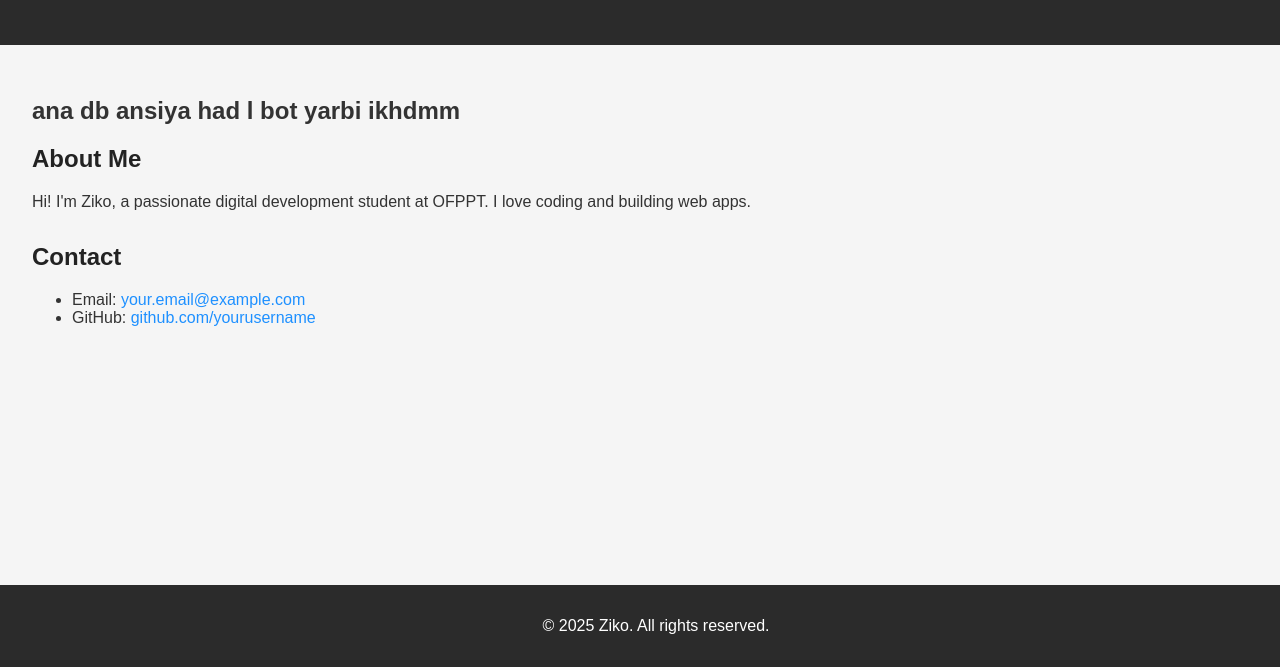
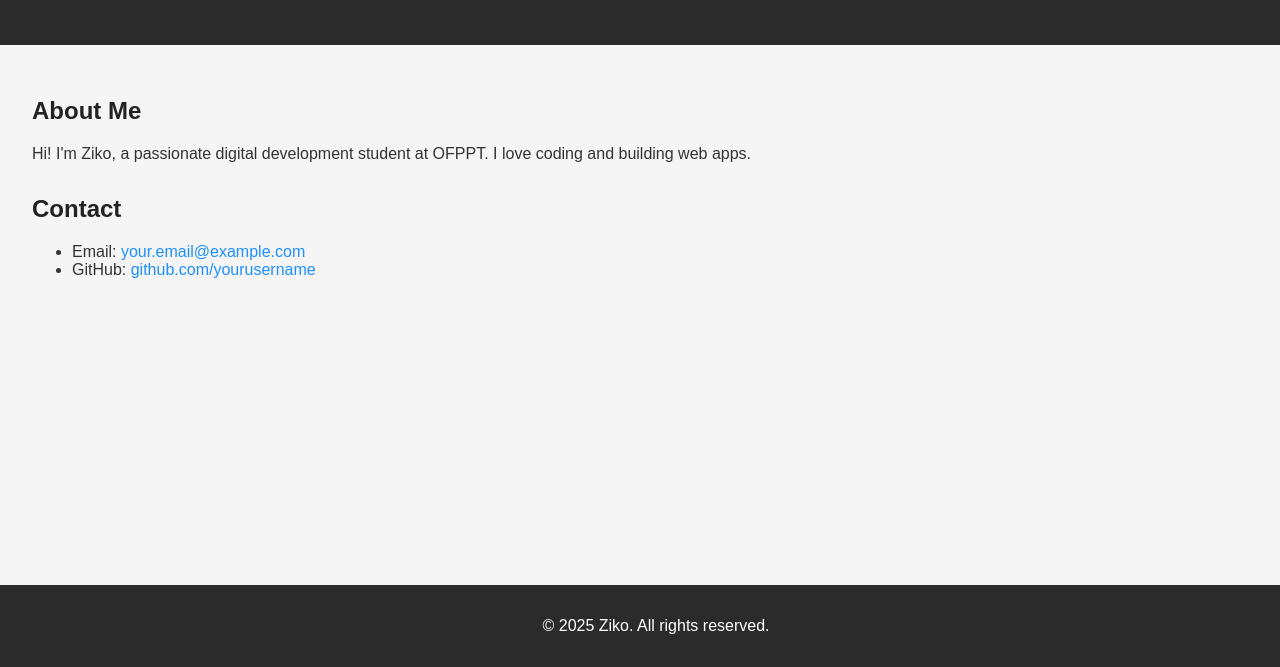
Before and after one commit to zakari-aee/ziko, a plain HTML site: page index.html in a window 1280 px wide. Shown: the part 133-800 px from the top of the page. Drawn offline with Linux system fonts and the light colour scheme.

Commit message:
Update index.html

```diff
--- a/index.html
+++ b/index.html
@@ -14,7 +14,6 @@
 
   <main>
     <section>
-      <h1>ana db ansiya had l bot yarbi ikhdmm</h1>
       <h2>About Me</h2>
       <p>Hi! I'm Ziko, a passionate digital development student at OFPPT. I love coding and building web apps.</p>
     </section>
```
